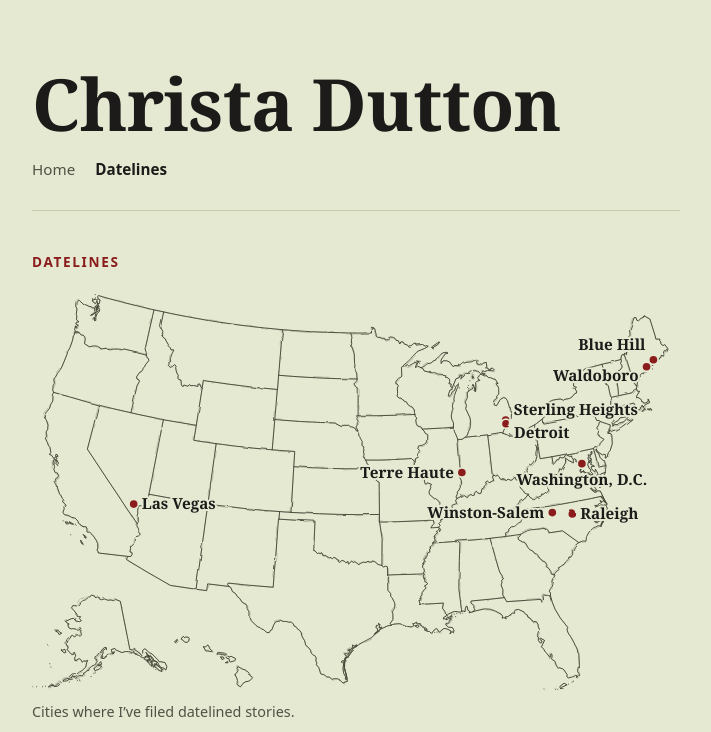
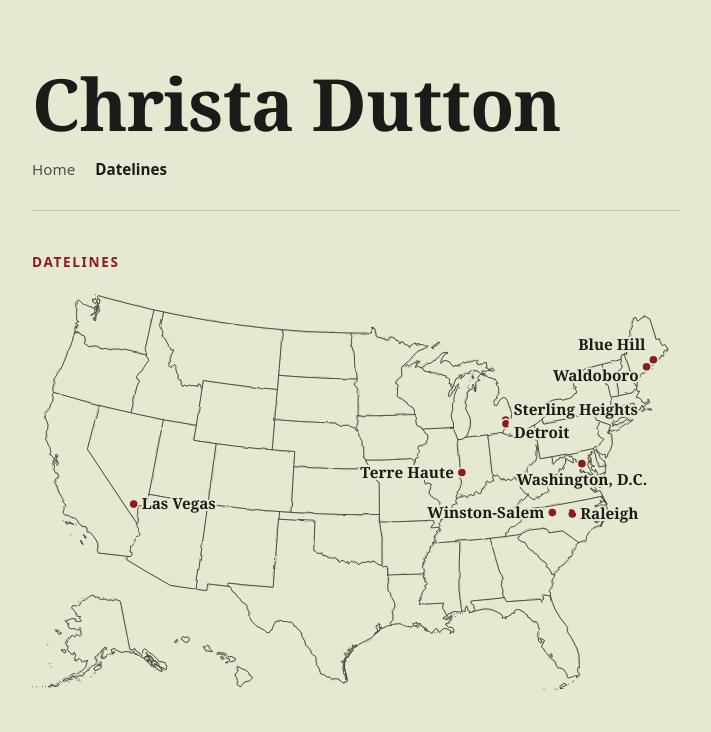
Before and after one commit to christadutton3/christadutton, a plain HTML site: page datelines.html in a window 1280 px wide. Shown: the top 732 px of the page, without its empty margins (284-995 px from the left). Drawn offline with Linux system fonts and the light colour scheme.

Commit message:
Remove caption under Datelines map
Co-Authored-By: Claude Opus 5.5 <noreply@anthropic.com>
Claude-Session: https://claude.ai/code/session_01FKhNi5CRqNqmsXe9fQnVZj

```diff
--- a/datelines.html
+++ b/datelines.html
@@ -40,7 +40,6 @@
 <g><title>Raleigh</title><circle filter="url(#sketch-a)" cx="813" cy="343.1" r="7"/><text class="map-label" x="825" y="351.1" text-anchor="start">Raleigh</text></g>
 </g>
         </svg>
-        <figcaption>Cities where I’ve filed datelined stories.</figcaption>
       </figure>
       <!--
         DATELINES: each trip is one <div class="trip"> block. To add a
```
